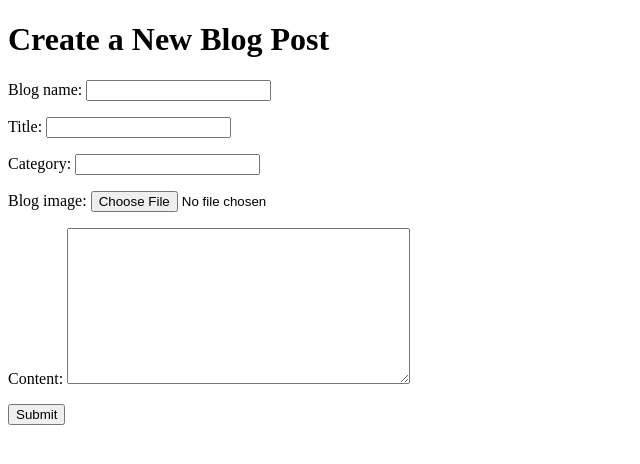
After one commit to Riya20khandelwal/Blogging-Website, a Django app: page /create_blog in a window 1280 px wide. The commit adds this page. Shown: the top 464 px of the page, without its empty margins (0-640 px from the left). Run offline with Django 5.2, Linux system fonts and the light colour scheme; a user stored in the database is signed in.

Commit message:
create_blog and home_page

```diff
--- a/blogs/forms.py
+++ b/blogs/forms.py
@@ -1,22 +1,6 @@
-# # app - forms.py file new
-
-# from django import forms
-# from .models import CustomUser
-
-# class UserForm(forms.ModelForm):
-#     class Meta:
-#         model=CustomUser
-#         fields =('first_name','last_name','email','password','confirm_password')
-#         # fields = '__all__'
-
-#     # def __init__(self, *args, **kwargs):
-#     #     super(UserForm, self).__init__(*args, **kwargs)
-#     #     for visible in self.visible_fields():
-#     #         visible.field.widget.attrs['class'] = 'form-control'
-
 from django.contrib.auth.forms import UserCreationForm
 from django import forms
-from .models import CustomUser
+from .models import CustomUser, Blog
 
 class RegisterForm(UserCreationForm):
     password1 = forms.CharField(label='Password', widget=forms.PasswordInput)
@@ -51,3 +35,9 @@ class LoginForm(forms.Form):
 #     class Meta:
 #         model = Blog
 #         fields = ('title', 'text' )
+
+
+class BlogForm(forms.ModelForm):
+    class Meta:
+        model = Blog
+        fields = ['blog_name', 'title', 'category', 'blog_image', 'content']
--- a/blogs/models.py
+++ b/blogs/models.py
@@ -1,6 +1,7 @@
 from django.db import models
 from django.contrib.auth.models import AbstractUser
 from .manager import UserManager
+from django.utils import timezone
 
 # Create your models here.
 
@@ -18,3 +19,16 @@ class CustomUser(AbstractUser):
 
     def __str__(self):
         return self.email
+
+
+class Blog(models.Model):
+    author = models.ForeignKey(CustomUser, on_delete=models.CASCADE)
+    blog_name =  models.CharField(max_length=200, null=False, blank=False)
+    title = models.CharField(max_length=200, null=False, blank=False)
+    category = models.CharField(max_length=200)
+    blog_image = models.ImageField(upload_to='blog_images', null=True, blank=True)
+    content = models.TextField(null=False, blank=False)
+    post_date = models.DateTimeField(default=timezone.now)
+
+    def __str__(self):
+        return self.blog_name
--- /dev/null
+++ b/blogs/templates/create_blog.html
@@ -0,0 +1,18 @@
+<!-- create_blog.html -->
+
+<!DOCTYPE html>
+<html lang="en">
+<head>
+    <meta charset="UTF-8">
+    <meta name="viewport" content="width=device-width, initial-scale=1.0">
+    <title>Create Blog</title>
+</head>
+<body>
+    <h1>Create a New Blog Post</h1>
+    <form method="post" enctype="multipart/form-data">
+        {% csrf_token %}
+        {{ form.as_p }}
+        <button type="submit">Submit</button>
+    </form>
+</body>
+</html>
--- a/blogs/templates/homeBlog.html
+++ b/blogs/templates/homeBlog.html
@@ -23,7 +23,7 @@
                   Blog
                 </a>
                 <ul class="dropdown-menu">
-                  <li><a class="dropdown-item" href="#">Create Blog</a></li>
+                  <li><a class="dropdown-item" href="{% url "create_blog" %}">Create Blog</a></li>
                   <li><a class="dropdown-item" href="#">Blog List</a></li>
                 </ul>
               </li>
--- a/blogs/urls.py
+++ b/blogs/urls.py
@@ -7,5 +7,6 @@ urlpatterns = [
     path('', index, name='index'),
     path('logout/', user_logout, name='logout'),
     path('verify_otp/', verify_otp, name='verify_otp'),
+    path('create_blog', create_blog, name='create_blog'),
 
 ]
--- a/blogs/views.py
+++ b/blogs/views.py
@@ -1,151 +1,7 @@
-# # from django.shortcuts import render, redirect
-# # from .models import *
-
-# # from django.contrib.auth import authenticate, login, logout
-# # from django.contrib import messages
-
-# from django.shortcuts import render, redirect
-# from django.contrib.auth import authenticate, login, logout
-# from django.contrib.auth.decorators import login_required
-# from django.views.decorators.cache import never_cache
-# from .models import *
-# import random
-# from django.core.mail import EmailMessage, send_mail
-# from forms import
-
-# # signup page
-# # @never_cache
-# # def user_signup(request):
-# #     if request.method == 'POST':
-# #         form = RegisterForm(request.POST)
-# #         if form.is_valid():
-# #             form.save()
-# #             return redirect('login')
-# #     else:
-# #         form = RegisterForm()
-# #     return render(request, 'register.html', {'form': form})
-
-# # Create your views here.
-# def register_user(request):
-#     if request.method == 'POST':
-#         first_name = request.POST['first_name']
-#         last_name = request.POST['last_name']
-#         email = request.POST['email']
-#         password = request.POST['password']
-#         confirm_password = request.POST['confirm_password']
-
-#         if password == confirm_password:
-#             user = CustomUser.objects.create(first_name=first_name,
-#                                             last_name=last_name,
-#                                             email=email.lower())
-#             user.set_password(password)
-#             user.save()
-#         else:
-#             raise ValueError("Password and confirm_password must be same.")
-#         return redirect("/register/")
-#     return render(request, 'register.html')
-
-
-# def login_user(request):
-#     if request.method == 'POST':
-#         email = request.POST['email']
-#         password = request.POST['password']
-
-#         if not CustomUser.objects.filter(email=email).exists():
-#             messages.error(request, "Invalid Email")
-#             return redirect("/login/")
-
-#         user = authenticate(email=email, password=password)
-
-#         if user is None:
-#             messages.error(request, "Invalid Password")
-#             return redirect("/login/")
-#         else:
-#             login(user)
-#             return redirect("/")
-
-#         return redirect("/login/")
-#     return render(request, 'login.html')
-
-
-
-
-# # # Create your views here.
-# # # Home page
-# # @login_required(login_url='login/')
-# # def index(request):
-# #     data = Blog.objects.all()
-# #     print(data, "22222222222222")
-# #     return render(request, 'homeBlog.html', {'data':data})
-
-# # # signup page
-# # @never_cache
-# # def user_signup(request):
-# #     if request.method == 'POST':
-# #         form = RegisterForm(request.POST)
-# #         if form.is_valid():
-# #             form.save()
-# #             return redirect('login')
-# #     else:
-# #         form = RegisterForm()
-# #     return render(request, 'register.html', {'form': form})
-
-# # # login page
-# # @never_cache
-# # def user_login(request):
-# #     if request.method == 'POST':
-# #         form = LoginForm(request.POST)
-# #         print("sdfg")
-# #         if form.is_valid():
-# #             print("11211111111111")
-# #             email = form.cleaned_data['email']
-# #             password = form.cleaned_data['password']
-# #             print("dfgvhb")
-# #             user = authenticate(request, email=email, password=password)
-# #             print("sxdcfvgbh")
-# #             if user:
-# #                 print("okkkkkkkkkk")
-# #                 login(request, user)
-# #                 return redirect('home')
-# #     else:
-# #         form = LoginForm()
-# #     return render(request, 'login.html', {'form': form})
-
-# # @never_cache
-# # @login_required(login_url='login/')
-# # def create_blog(request):
-# #     if request.method == 'POST':
-# #         user= request.user
-# #         blog_name = request.POST['blog_name']
-# #         title = request.POST['title']
-# #         category = request.POST['category']
-# #         content = request.POST['content']
-# #         blog_image =  request.FILES.get('blog_image')
-# #         Blog(author=user,
-# #              blog_name=blog_name,
-# #              title=title,
-# #              category=category,
-# #              blog_image=blog_image,
-# #              content=content).save()
-# #         return redirect('home')
-# #     return render(request,'createBlog.html')
-
-# # def get_blog(request):
-# #     data = Blog.objects.all()
-# #     return render(request,'blog_list.html', {'data':data})
-
-# # # logout page
-# # @never_cache
-# # @login_required(login_url='login/')
-# # def user_logout(request):
-# #     logout(request)
-# #     return redirect('login')
-
-
 from django.shortcuts import render, redirect
 from django.http import HttpResponse
 from django.contrib.auth import authenticate, login, logout
-from .forms import RegisterForm, LoginForm
+from .forms import RegisterForm, LoginForm, BlogForm
 from django.contrib.auth.decorators import login_required
 from django.views.decorators.cache import never_cache
 from .models import *
@@ -154,7 +10,7 @@ from django.core.mail import EmailMessage, send_mail
 
 
 # Create your views here.
-# Home page
+
 @login_required(login_url='login/')
 def index(request):
     # data = Blog.objects.all()
@@ -165,7 +21,7 @@ def index(request):
 
 # Function to generate OTP
 def generate_otp():
-    return str(random.randint(1000, 9999))
+    return str(random.randint(100000, 999999))
 
 # Register view
 def user_signup(request):
@@ -194,31 +50,6 @@ def user_signup(request):
     return render(request, 'register.html', {'form': form})
 
 
-# # Register view
-# def user_signup(request):
-#     if request.method == 'POST':
-#         form = RegisterForm(request.POST)
-#         if form.is_valid():
-#             email = form.cleaned_data['email']
-#             # Generate OTP
-#             otp = generate_otp()
-#             # Send OTP to user's email
-#             send_mail(
-#                 'OTP for registration',
-#                 f'Your OTP for registration is: {otp}',
-#                 'sender@example.com',
-#                 [email],
-#                 fail_silently=False,
-#             )
-#             # Store the OTP in session for verification later
-#             request.session['otp'] = otp
-#             # Render a template with a form to input OTP
-#             return render(request, 'verify_otp.html', {'email': email})
-#     else:
-#         form = RegisterForm()
-#     return render(request, 'register.html', {'form': form})
-
-
 # Verify OTP view
 def verify_otp(request):
     if request.method == 'POST':
@@ -239,44 +70,6 @@ def verify_otp(request):
         return render(request, 'verify_otp.html')
 
 
-# # Verify OTP view
-# def verify_otp(request):
-#     if request.method == 'POST':
-#         otp_entered = request.POST.get('otp')
-#         email = request.POST.get('email')
-#         # Retrieve OTP from session
-#         otp_sent = request.session.get('otp')
-#         if otp_entered == otp_sent:
-#             # If OTP matches, proceed with registration
-#             form = RegisterForm(request.POST)
-#             if form.is_valid():
-#                 form.save()
-#                 return redirect('login')
-#         else:
-#             # If OTP doesn't match, show error message
-#             return HttpResponse("Invalid OTP. Please try again.")
-#     else:
-#         # If request method is GET, render a template with a form to input OTP
-#         email = request.GET.get('email')
-#         return render(request, 'verify_otp.html', {'email': email})
-
-
-# signup page
-# @never_cache
-# def user_signup(request):
-#     if request.method == 'POST':
-#         form = RegisterForm(request.POST)
-#         if form.is_valid():
-#             # print(form.password1,888888888)
-#             # if form.password1 == form.password2:
-#             form.save()
-#             return redirect('login')
-#             # else:
-#             #     return HttpResponse("<h1> Password not same</h1>")
-#     else:
-#         form = RegisterForm()
-#     return render(request, 'register.html', {'form': form})
-
 # login page
 @never_cache
 def user_login(request):
@@ -292,6 +85,20 @@ def user_login(request):
     else:
         form = LoginForm()
     return render(request, 'login.html', {'form': form})
+
+@login_required
+def create_blog(request):
+    if request.method == 'POST':
+        form = BlogForm(request.POST, request.FILES)
+        if form.is_valid():
+            blog = form.save(commit=False)
+            blog.author = request.user
+            blog.save()
+            # return redirect('blog_detail', blog_id=blog.id)  # Redirect to the detail view of the created blog post
+            return HttpResponse("OKKK")
+    else:
+        form = BlogForm()
+    return render(request, 'create_blog.html', {'form': form})
 
 # @never_cache
 # @login_required(login_url='login/')
```
Also changed, not shown: blogs/migrations/0003_blog.py (added), blogs/migrations/0004_alter_blog_blog_image_alter_blog_blog_name_and_more.py (added), db.sqlite3, media/blog_images/WhatsApp_Image_2023-12-29_at_2.30.11_PM_1.jpeg (added).
